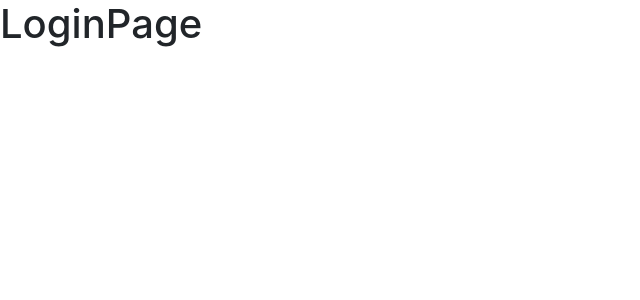
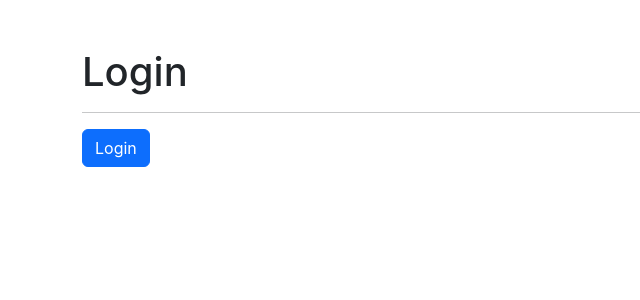
Before and after one commit to JonathanArriazu/ReactHeroesApp, a React (Create React App) app: page /login in a window 1280 px wide. Shown: the top 300 px of the page, without its empty margins (0-640 px from the left). Built offline with nearby package versions, Linux system fonts and the light colour scheme.

Commit message:
feat: redirections applied to "Login" and "Logout"

```diff
--- a/src/auth/pages/LoginPage.jsx
+++ b/src/auth/pages/LoginPage.jsx
@@ -1,7 +1,27 @@
 import React from 'react'
+import { useNavigate } from 'react-router-dom'
 
 export const LoginPage = () => {
+
+  const navigate = useNavigate();
+
+  const onLogin = () => {
+    navigate('/', {
+      replace: true, // => reemplazo la ruta actual por la ruta indicada, entonces, si volvemos atras, no me devuelve a /login en este caso
+    })
+  }
+
   return (
-    <h1>LoginPage</h1>
+    <div className='container mt-5'>
+      <h1>Login</h1>
+      <hr />
+
+      <button
+        className='btn btn-primary'
+        onClick={onLogin}
+      >
+        Login
+      </button>
+    </div>
   )
 }
--- a/src/ui/components/NavBar.jsx
+++ b/src/ui/components/NavBar.jsx
@@ -1,7 +1,16 @@
-import { Link, NavLink } from 'react-router-dom';
+import { Link, NavLink, useNavigate } from 'react-router-dom';
 
 
 export const Navbar = () => {
+
+    const navigate = useNavigate();
+
+    const handleLogOut = () => {
+        navigate('/login', {
+            replace: true
+        });
+    }
+
     return (
         <nav className="navbar navbar-expand-sm navbar-dark bg-dark p-2">
 
@@ -57,6 +66,7 @@
 
                     <button
                         className='nav-item nav-link btn'
+                        onClick={handleLogOut}
                     >
                         Logout
                     </button>
```
